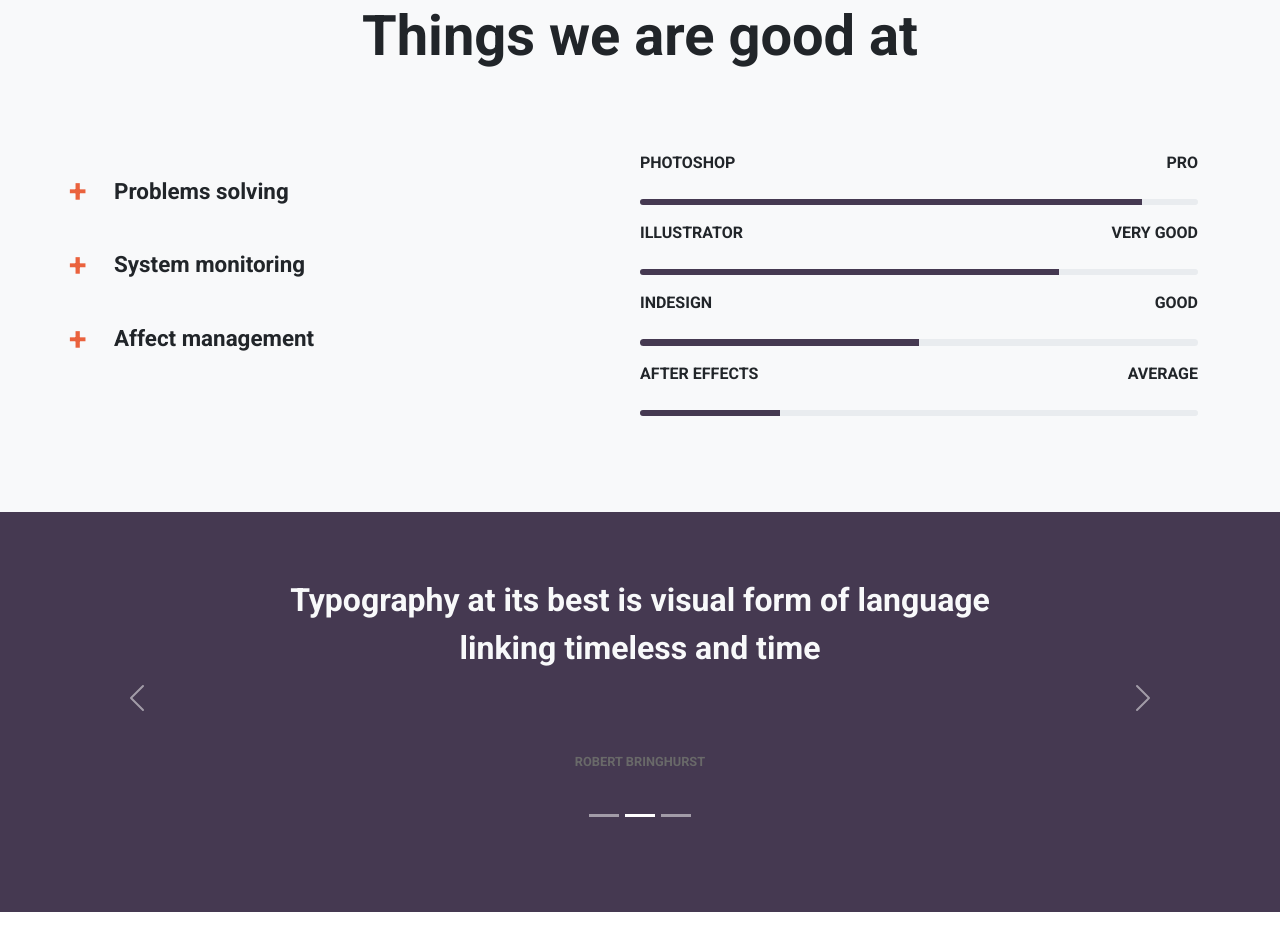
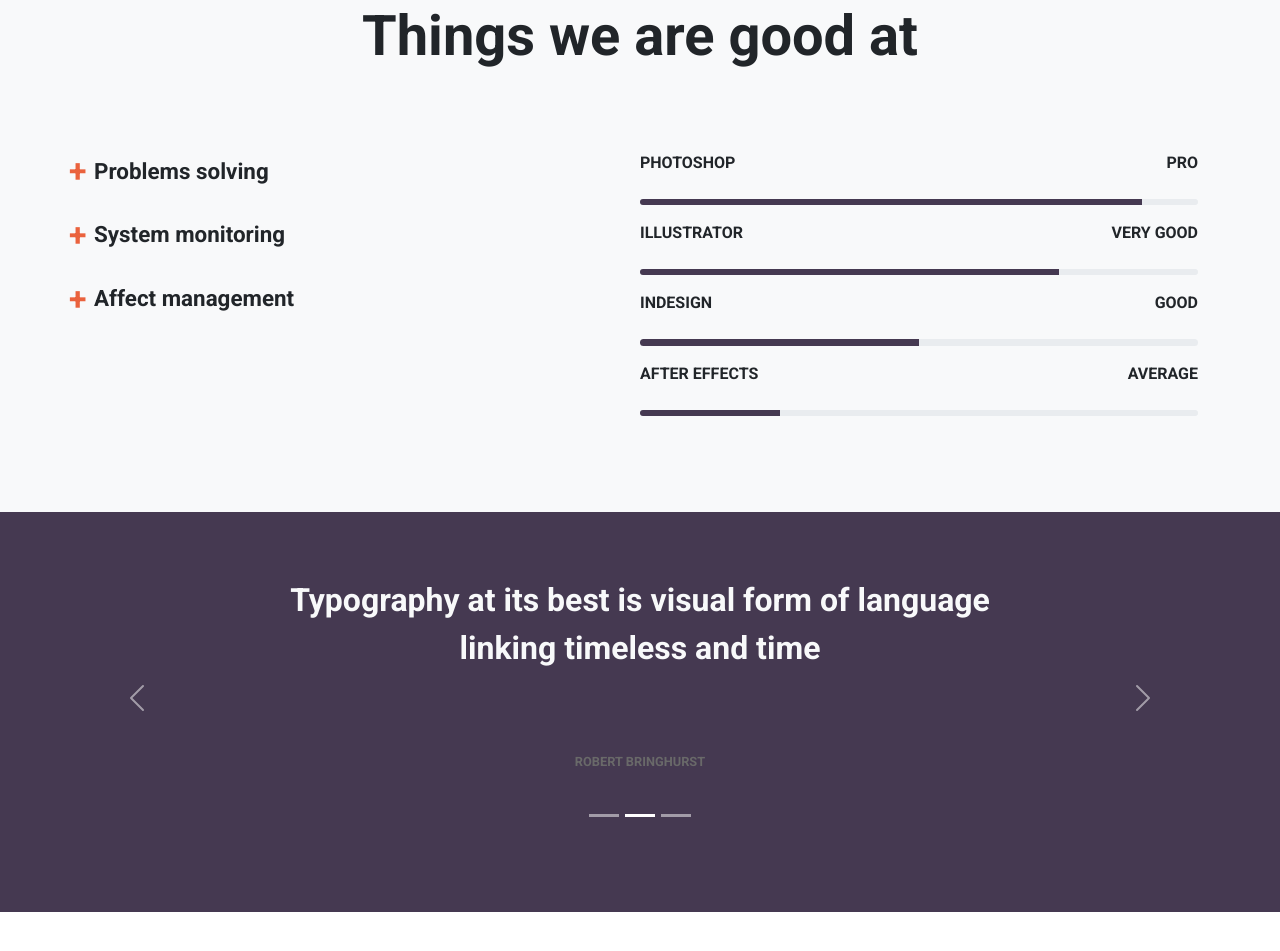
Before and after one commit to patryk411/Pluto_file, a plain HTML site: page index.html in a window 1280 px wide. Shown: the part 1690-2641 px from the top of the page. Drawn offline with nearby package versions, Linux system fonts and the light colour scheme.

Commit message:
Add files via upload

```diff
--- a/scss/style.scss
+++ b/scss/style.scss
@@ -198,7 +198,7 @@ body {
 .accordion__item {
   &__title {
     display: block;
-    padding: 20px;
+    margin-bottom: 30px;
     cursor: pointer;
     position: relative;
     &:after {
```
Also changed, not shown: css/style.css, 1 other file.
